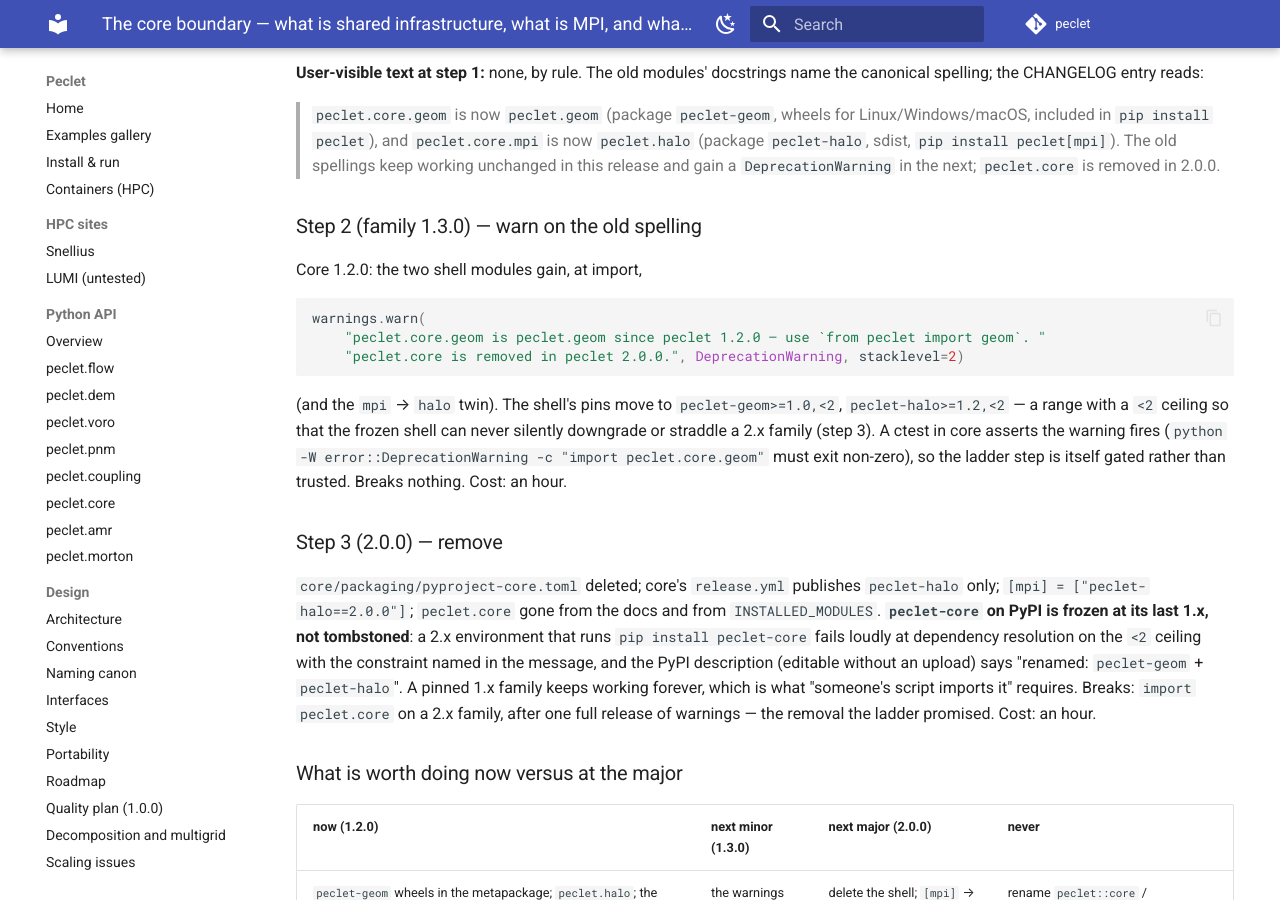
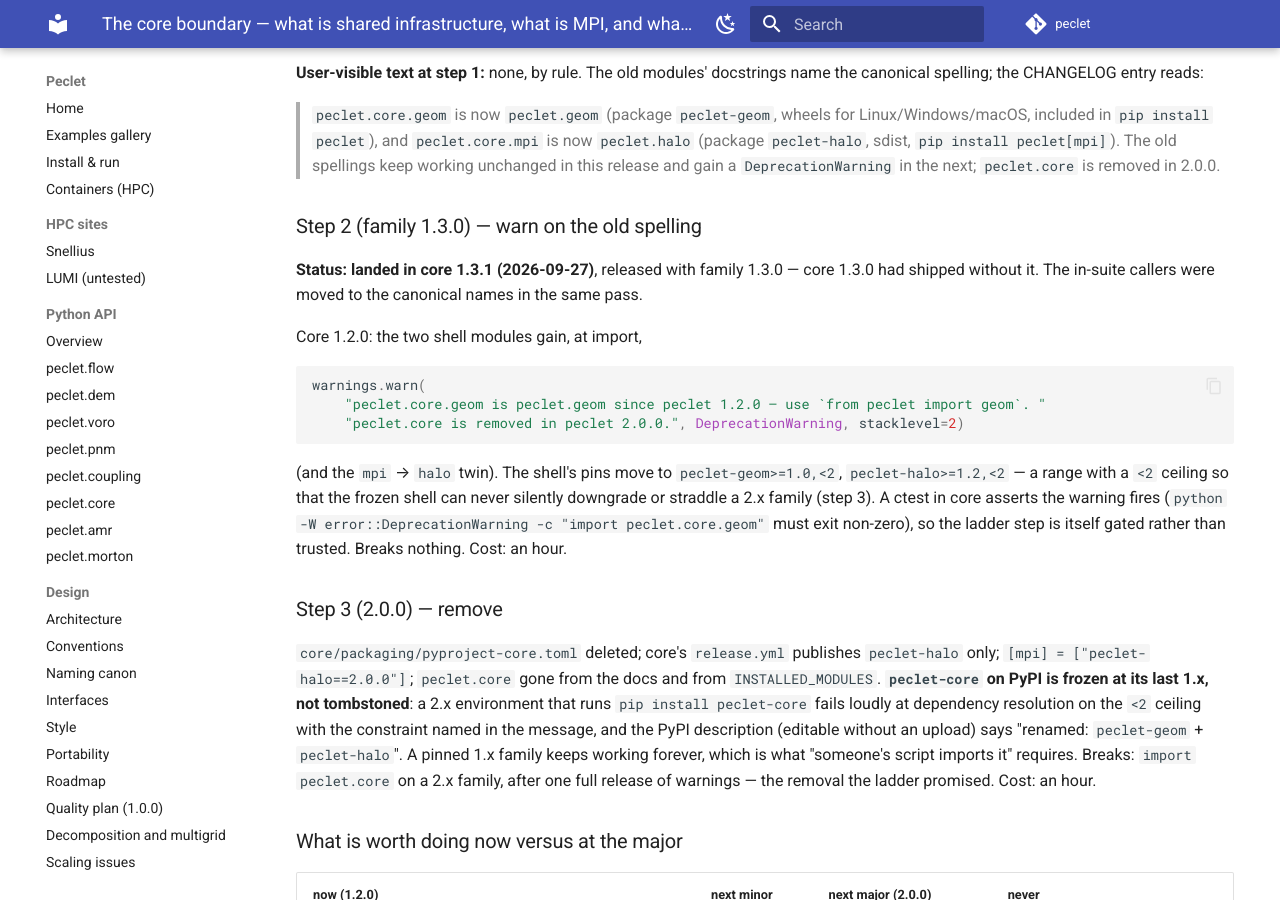
Before and after one commit to computational-chemical-engineering/peclet, an MkDocs documentation site: the page built from docs/CORE_BOUNDARY.md, in a window 1280 px wide and 900 px high, scrolled down 6723 px. Built offline with MkDocs 1.6.1 and Material for MkDocs 9.7.7, drawn with Linux system fonts in a browser that asks for light colours; comment, search, counter and statistics services are not loaded.

Commit message:
core 6859d4e: 1.3.1, the promised DeprecationWarning; callers on canonical names; [mpi] -> peclet-core==1.3.1
core 1.3.1 adds CORE_BOUNDARY step 2 (warn on `import peclet.core.{geom,mpi}`), gated by
python_shell_deprecation_{geom,mpi}; headers identical to v1.3.0 so consumer pins stay.
In-suite callers moved to peclet.geom / peclet.halo: flow 0d62531 (sdf_campaign gates),
voro 59d7e21 (MPI drivers, docs, help text), dem 2b0aebd (scene_particle docs, help text),
the quick-start notebook prose. CHANGELOG core 1.3.1 section; metapackages' [mpi] pin 1.3.1.

Co-Authored-By: Claude Opus 5.5 <noreply@anthropic.com>
Claude-Session: https://claude.ai/code/session_015fNTZgmz6U1bv2MRTM3bbF

````diff
--- a/docs/CORE_BOUNDARY.md
+++ b/docs/CORE_BOUNDARY.md
@@ -207,6 +207,9 @@ spelling; the CHANGELOG entry reads:
 
 ### Step 2 (family 1.3.0) — warn on the old spelling
 
+**Status: landed in core 1.3.1 (2026-09-27)**, released with family 1.3.0 — core 1.3.0 had shipped
+without it. The in-suite callers were moved to the canonical names in the same pass.
+
 Core 1.2.0: the two shell modules gain, at import,
 
 ```python
--- a/pyproject.toml
+++ b/pyproject.toml
@@ -64,7 +64,7 @@ dependencies = [
 # peclet-halo and peclet-geom, so `peclet[mpi]` still provides `peclet.core.mpi` as well as the
 # canonical `peclet.halo`. At 2.0.0 this becomes peclet-halo directly and the shell is gone
 # (CORE_BOUNDARY.md §3).
-mpi = ["peclet-core==1.3.0"]
+mpi = ["peclet-core==1.3.1"]
 # peclet-amr (block-octree AMR + its solver, under development) is sdist-only too: needs MPI, a Kokkos
 # backend and peclet-morton; pinned to the family version at tag time like every member.
 amr = ["peclet-amr==0.2.0"]
````
Also changed, not shown: CHANGELOG.md (+35 -3 lines), docs/notebooks/quickstart_sphere.ipynb, 1 other file.
